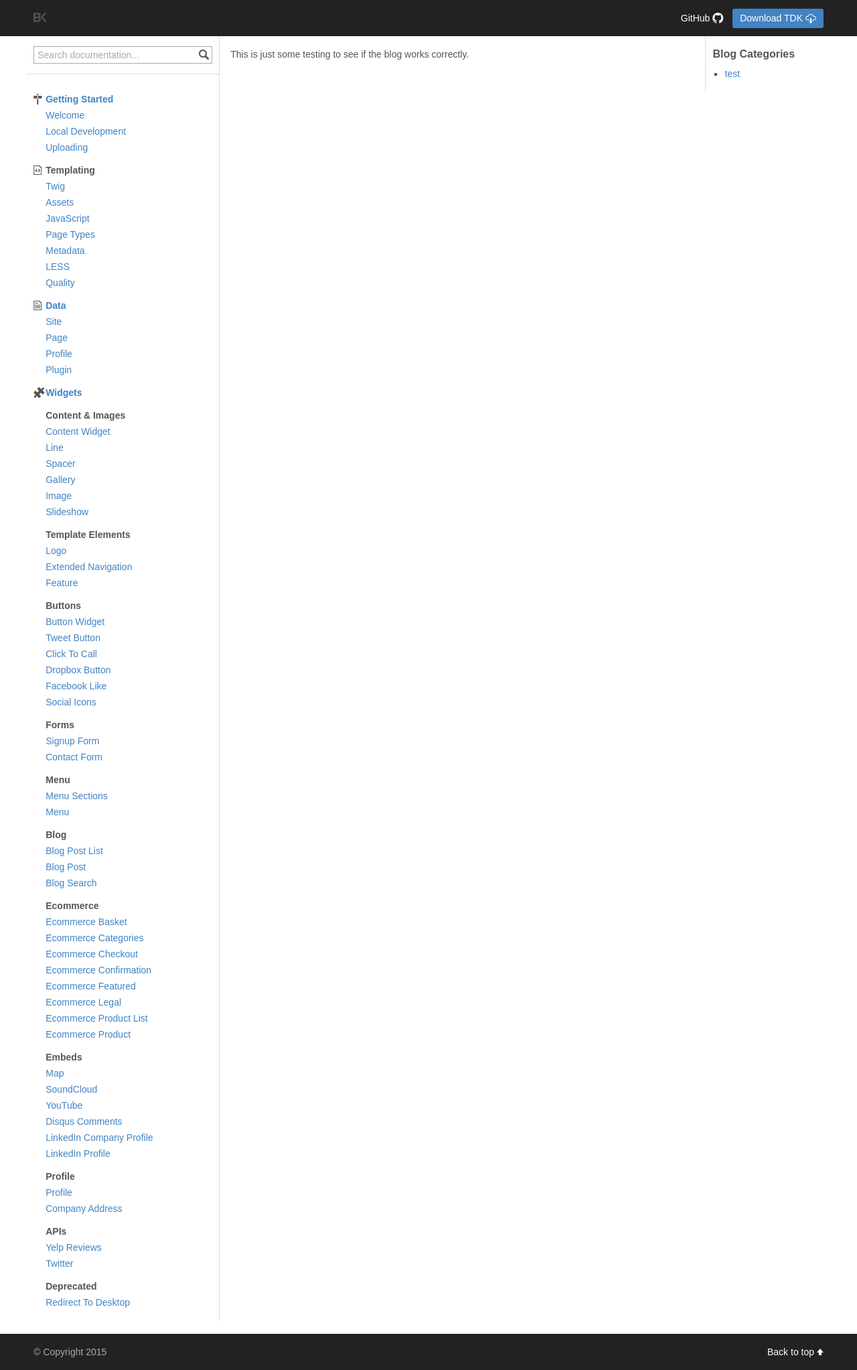
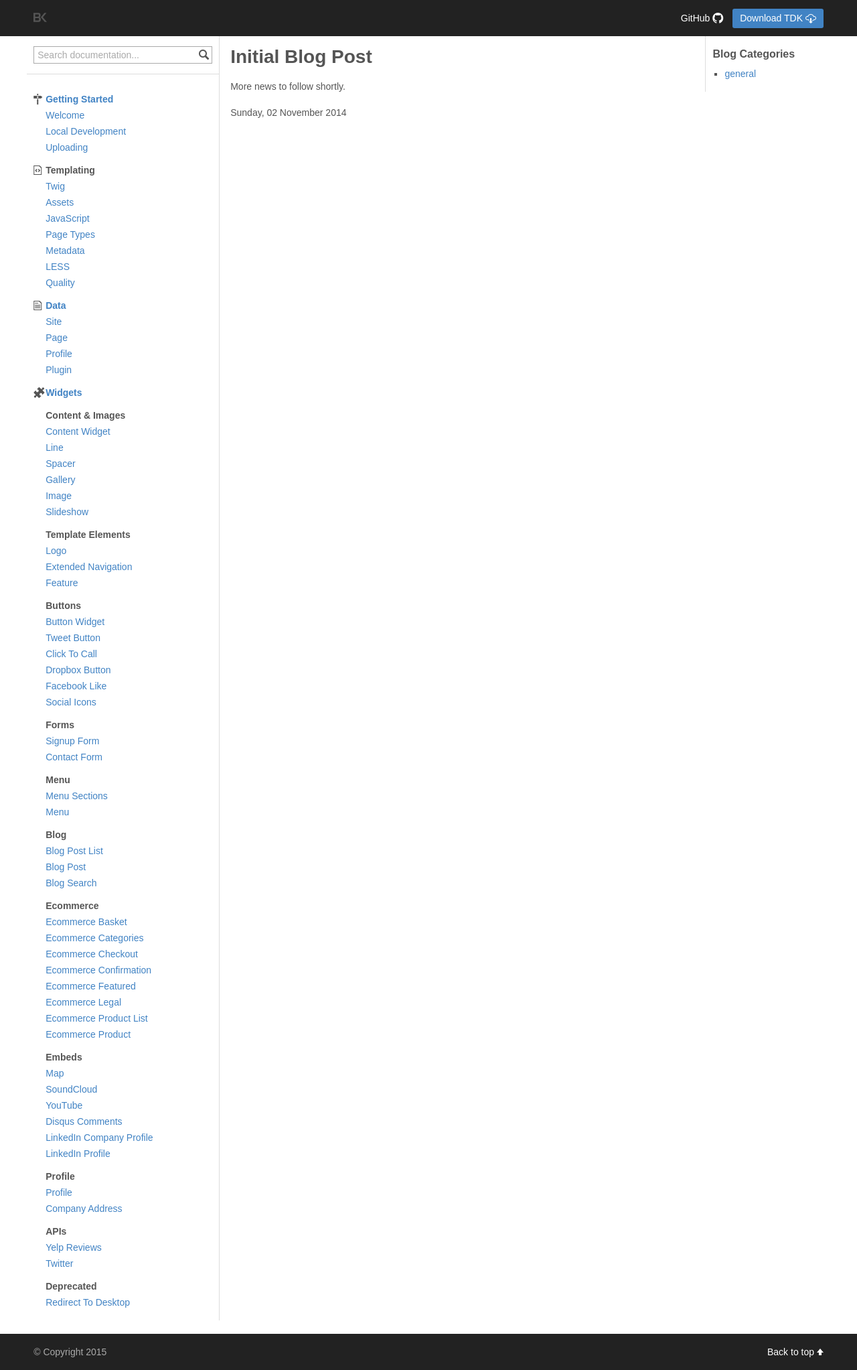
Before and after one commit to rusic/documentation, a Jekyll site: the page built from _posts/2014-11-02-example-blog-post.markdown, in a window 1280 px wide. Shown: the whole page at 67% size. Built offline with Jekyll 4.4.1, drawn with Linux system fonts in a browser that asks for light colours.

Commit message:
Improves blog design and layout

```diff
--- a/_layouts/blog.html
+++ b/_layouts/blog.html
@@ -23,6 +23,8 @@ layout: default
 <div class="span-7">
 
 	<main class="main  main--content" role="main">
+
+		{{ content }}
 
 		<ul class="post-list">
 
--- a/_layouts/post.html
+++ b/_layouts/post.html
@@ -26,6 +26,8 @@ layout: default
 
 		{{ content }}
 
+		<time class="time">{{ page.date | date: "%A, %d %B %Y" }}</time>
+
 	</article>
 
 </div>
--- a/_posts/2014-11-02-example-blog-post.markdown
+++ b/_posts/2014-11-02-example-blog-post.markdown
@@ -1,7 +1,9 @@
 ---
 layout: post
-title: "Example Blog Post"
-categories: test
+title: "Initial Blog Post"
+categories: general
 ---
 
-This is just some testing to see if the blog works correctly.
+# Initial Blog Post
+
+More news to follow shortly.
--- a/_sass/_main.scss
+++ b/_sass/_main.scss
@@ -221,6 +221,15 @@ body {
 		.octicon {
 			font-size: 44px;
 		}
+	}
+
+// Blog
+.post-list {
+	list-style: none;
+	padding: 0;
+}
+	.post-item {
+		margin-top: 0;
 	}
 
 // Aside
```
